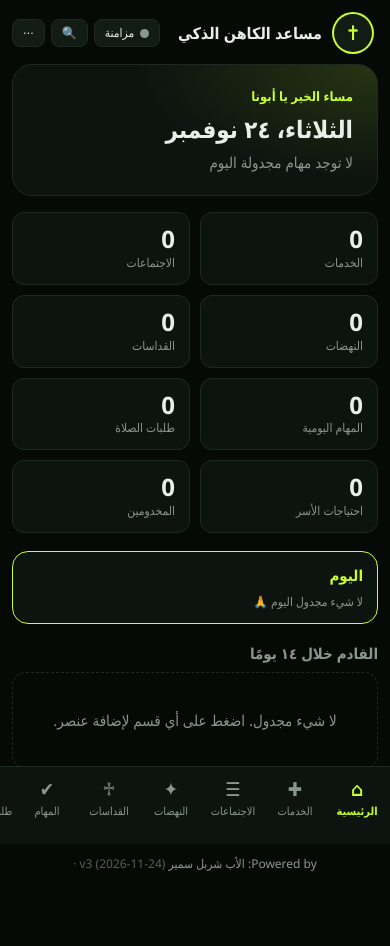
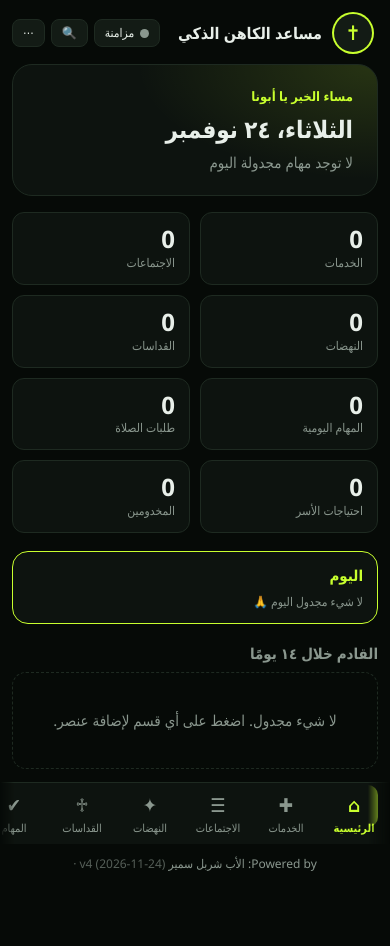
Before and after one commit to romano2020titanium-lang/priest-assistant, a plain HTML site: page index.html in a window 390 px wide. Drawn offline with Linux system fonts and the light colour scheme.

Commit message:
Add files via upload

```diff
--- a/index.html
+++ b/index.html
@@ -72,7 +72,7 @@ textarea{min-height:80px;resize:vertical}
  .layout{grid-template-columns:1fr}.side{display:none}
  main{padding:14px 12px 96px}
  .bottom{display:flex;position:fixed;bottom:0;inset-inline:0;background:var(--surface);border-top:1px solid var(--border);z-index:40;padding:4px 2px calc(4px + env(safe-area-inset-bottom))}
- .bottom{overflow-x:auto}.bottom button{flex:1;min-width:62px;background:none;border:none;color:var(--muted);display:flex;flex-direction:column;align-items:center;gap:0;padding:4px 0;font-size:11px;cursor:pointer}
+ .bottom{overflow-x:auto;scrollbar-width:none;-webkit-mask-image:linear-gradient(to right,transparent 0,#000 14px,#000 calc(100% - 22px),transparent 100%);mask-image:linear-gradient(to right,transparent 0,#000 14px,#000 calc(100% - 22px),transparent 100%)}.bottom::-webkit-scrollbar{display:none}.bottom button{flex:0 0 auto;min-width:68px;padding-inline:6px;white-space:nowrap;background:none;border:none;color:var(--muted);display:flex;flex-direction:column;align-items:center;gap:0;padding:4px 0;font-size:11px;cursor:pointer}
  .bottom button .ic{font-size:19px}.bottom button.on{color:var(--accent-text);font-weight:700}
  .mtop{display:flex!important}
 }
@@ -134,7 +134,7 @@ textarea{min-height:80px;resize:vertical}
   <div class="mtop"><div class="brand"><div class="logo">✝</div><div><h1>مساعد الكاهن الذكي</h1></div></div>
    <div style="display:flex;gap:6px"><button class="btn sm hidden" id="installBtn2">تثبيت</button><button class="btn sm" id="syncBtn2"><span class="syncdot" id="syncDot2"></span> مزامنة</button><button class="btn sm" id="srchBtn2">🔍</button><button class="btn sm" id="moreBtn2">⋯</button></div></div>
   <div id="view"></div>
- <footer class="foot">Powered by: الأب شربل سمير <span dir="ltr" style="opacity:.6">· v3 (2026-11-24)</span></footer>
+ <footer class="foot">Powered by: الأب شربل سمير <span dir="ltr" style="opacity:.6">· v4 (2026-11-24)</span></footer>
  </main>
 </div>
 <nav class="bottom" id="bottom"></nav>
@@ -184,6 +184,7 @@ function renderNav(){
  const c=counts();
  $("#tabs").innerHTML=SECTIONS.map(s=>`<button class="tab ${ui.tab===s.id?"on":""}" data-tab="${s.id}"><span class="ic">${s.ic}</span>${s.label}${s.list?`<span class="n">${c[s.list]}</span>`:""}</button>`).join("");
  $("#bottom").innerHTML=SECTIONS.map(s=>`<button class="${ui.tab===s.id?"on":""}" data-tab="${s.id}"><span class="ic">${s.ic}</span>${s.label.replace("المهام اليومية","المهام")}</button>`).join("");
+ {const o=document.querySelector("#bottom .on");if(o&&o.scrollIntoView)o.scrollIntoView({inline:"center",block:"nearest"})}
  document.querySelectorAll("[data-tab]").forEach(b=>b.onclick=()=>{ui.tab=b.dataset.tab;ui.filter=ui.tab==="tasks"?"open":"upcoming";render();scrollTo(0,0)});
 }
 function render(){document.documentElement.dataset.theme=state.settings.theme||"dark";renderNav();ui.tab==="home"?renderHome():renderSection(SECTIONS.find(s=>s.id===ui.tab))}
--- a/sw.js
+++ b/sw.js
@@ -1,4 +1,4 @@
-const V="priest-v3",FILES=["./","index.html","privacy.html","manifest.webmanifest","icon-192.png","icon-512.png"];
+const V="priest-v4",FILES=["./","index.html","privacy.html","manifest.webmanifest","icon-192.png","icon-512.png"];
 self.addEventListener("install",e=>{e.waitUntil(caches.open(V).then(c=>c.addAll(FILES)).then(()=>self.skipWaiting()))});
 self.addEventListener("activate",e=>{e.waitUntil(caches.keys().then(k=>Promise.all(k.filter(x=>x!==V).map(x=>caches.delete(x)))).then(()=>self.clients.claim()))});
 self.addEventListener("fetch",e=>{
```
